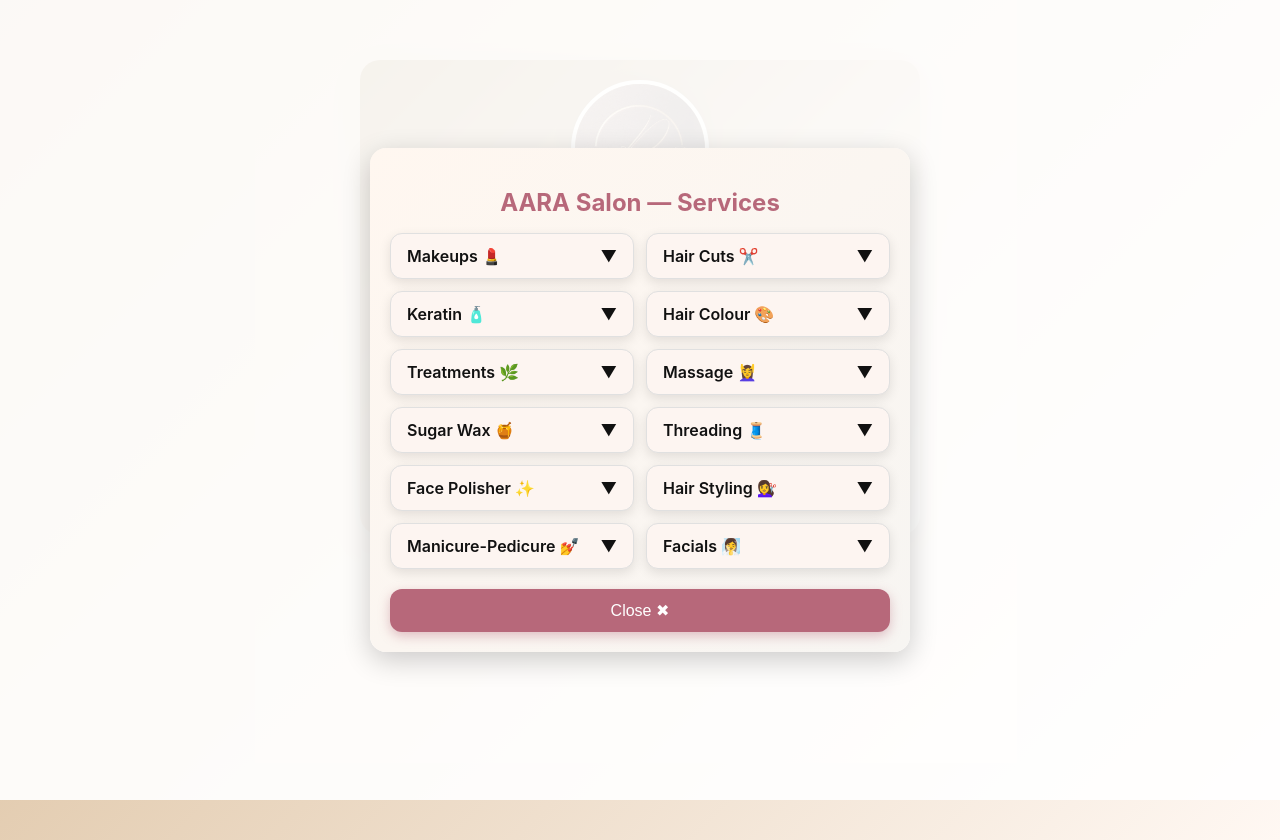
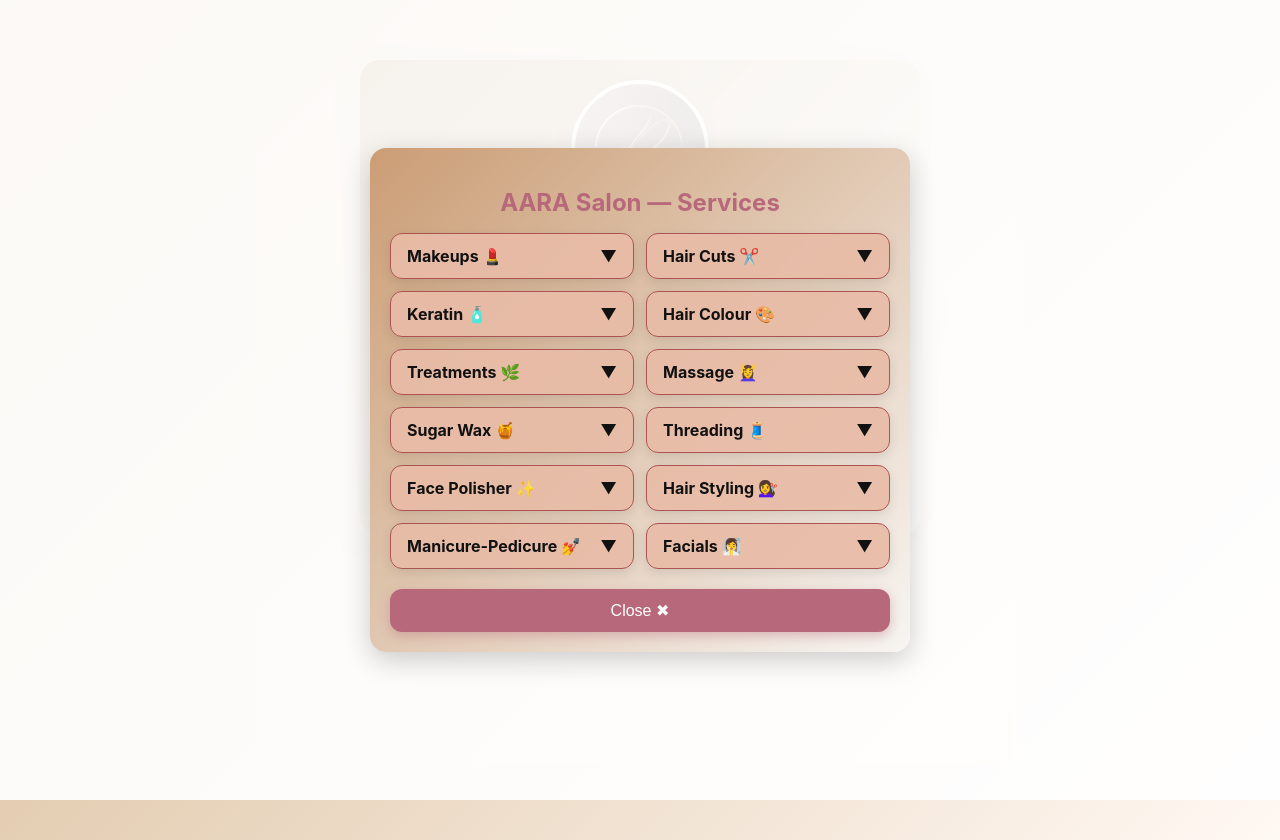
Before and after one commit to fatimaKhan003/myWork, a React (Vite) app: page / in a window 1280 px wide. Both pictures are taken after a click on the button "View Services 💅". Built offline with nearby package versions, Linux system fonts and the light colour scheme.

Commit message:
Update ClientPage.jsx

```diff
--- a/src/ClientPage.jsx
+++ b/src/ClientPage.jsx
@@ -150,7 +150,7 @@
             padding: 20,
             textAlign: "left",
             boxShadow: "0 8px 28px rgba(0,0,0,0.2)",
-            background: "linear-gradient(135deg, #FFF7F0, #F7F5F2)"
+            background: "linear-gradient(135deg, #cb9d75ff, #F7F5F2)"
           }}>
             <h2 style={{ fontSize: 24, fontWeight: 700, textAlign:"center", color: "#B7687A", marginBottom: 16 }}>
               AARA Salon — Services
@@ -165,23 +165,23 @@
               {categories.map((cat, i) => (
                 <div key={i} style={{
                   borderRadius: 12,
-                  background: "#FDF5F1",
+                  background: "#e9bca7e9",
                   padding: "12px 16px",
                   boxShadow: "0 4px 12px rgba(0,0,0,0.1)",
                   cursor: "pointer",
                   transition: "all 0.3s",
-                  border: openCategory === i ? "2px solid #B7687A" : "1px solid #E0E0E0",
+                  border: openCategory === i ? "2px solid #B7687A" : "1px solid #ac5353ff",
 
                 }}
                   onClick={() => toggleCategory(i)}
                 >
-                  <div style={{ fontWeight: 600, fontSize: 16, display: "flex", justifyContent: "space-between" }}>
+                  <div style={{ fontWeight: "bolder", fontSize: 16, display: "flex", justifyContent: "space-between" }}>
                     {cat.title}
                     <span>{openCategory === i ? "▲" : "▼"}</span>
                   </div>
 
                   {openCategory === i && (
-                    <ul style={{ marginTop: 8, paddingLeft: 16, color: "#555", fontSize: 14 }}>
+                    <ul style={{ marginTop: 8, paddingLeft: 16, color: "#000000ff", fontSize: 14, }}>
                       {cat.items.map((item, x) => (
                         <li key={x} style={{ margin: "4px 0" }}>{item}</li>
                       ))}
```
